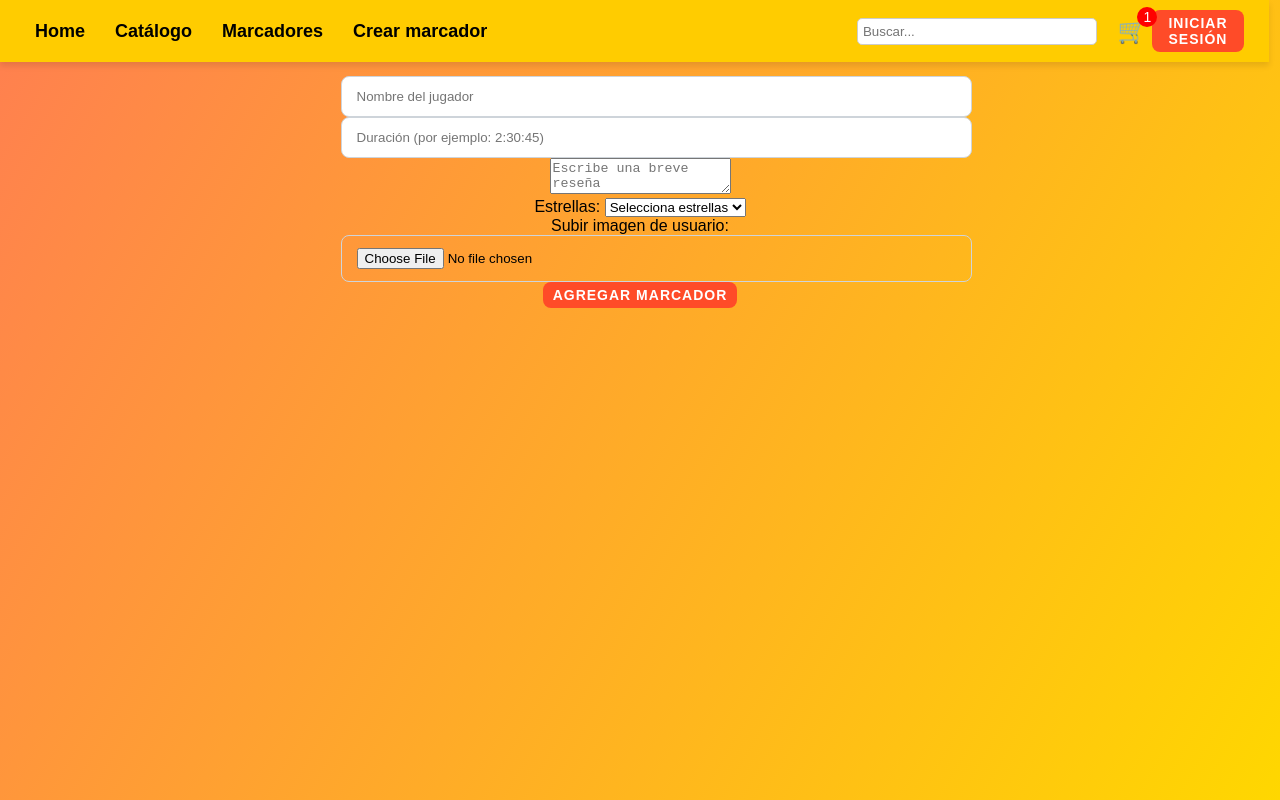
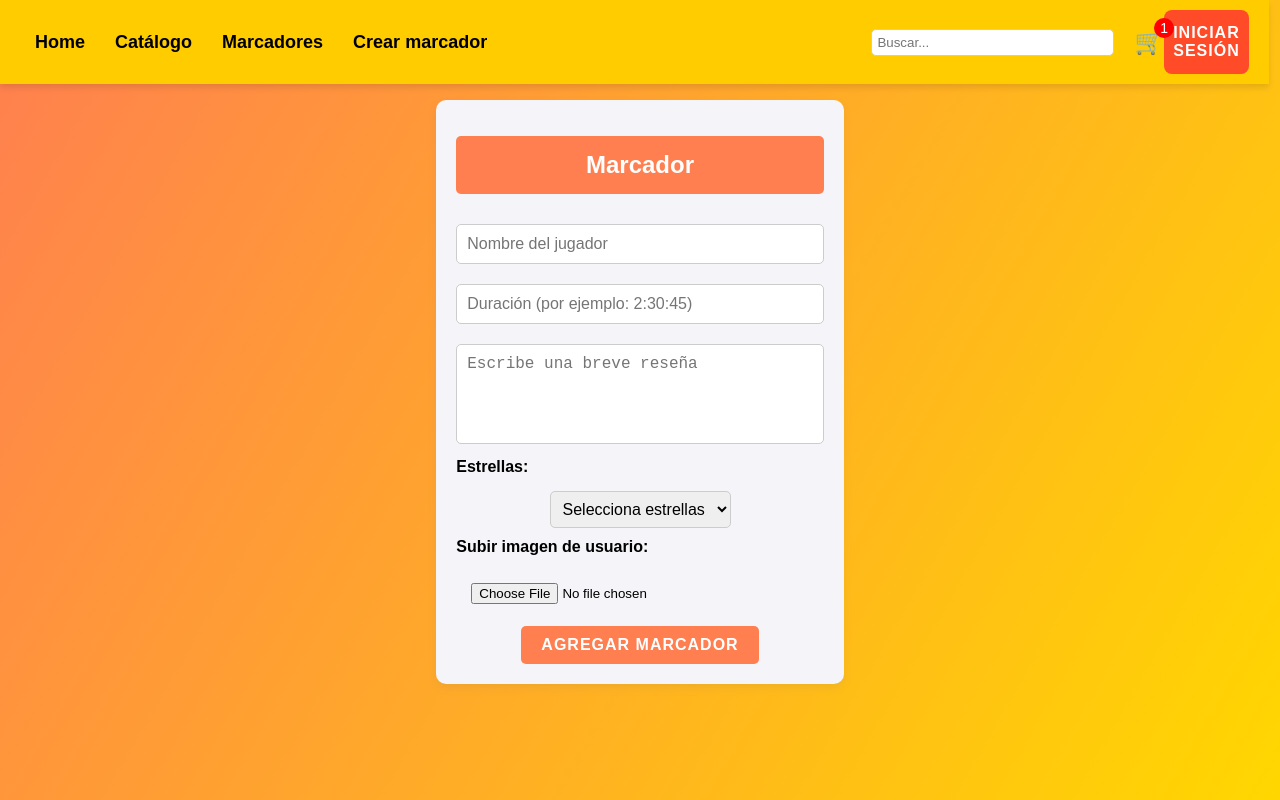
Before and after one commit to NathalieVHerreraP/Rayman-LCDLV-Web, a React (Create React App) app in the folder RaymanLCDLV-Web/: page /Scoreboard in a window 1280 px wide. Built offline with nearby package versions, Linux system fonts and the light colour scheme.

Commit message:
Modificacion de estilos

```diff
--- a/RaymanLCDLV-Web/src/Marcadores.css
+++ b/RaymanLCDLV-Web/src/Marcadores.css
@@ -86,17 +86,17 @@ body, html {
     margin: 5px 0;
   }
 
-  .section-title {
+.collectibles-section, .store-items-section {
+    margin-bottom: 40px;
+  }
+
+.section-title {
     font-size: 36px;
-    background-color: #d9d9d9; /* Color de fondo */
+    background-color: #d9d9d9;
     padding: 10px;
-    border-radius: 5px; /* Bordes redondeados */
+    border-radius: 5px;
     margin-bottom: 20px;
-    box-shadow: 0 4px 8px rgba(0, 0, 0, 0.1); /* Sombra para dar un efecto más llamativo */
-    text-align: center;
-    font-weight: bold;
 }
-
 
   /* Estilo Responsivo para Pantallas más Pequeñas */
   @media (max-width: 768px) {
--- a/RaymanLCDLV-Web/src/scoreboard.css
+++ b/RaymanLCDLV-Web/src/scoreboard.css
@@ -1,37 +1,100 @@
+/* General container styling */
 .scoreboard {
-    text-align: center;
-    font-family: Arial, sans-serif;
+  width: 50%;
+  margin: 100px auto; /* 100px de margen superior */
+  padding: 20px;
+  background-color: #f4f4f9;
+  border-radius: 10px;
+  box-shadow: 0 4px 8px rgba(105, 105, 105, 0.1);
+  font-family: 'Arial', sans-serif;
+  text-align: center;
+}
+
+/* Title styling */
+.scoreboard h1 {
+  background-color: #FF7F50;
+  color: white;
+  padding: 15px;
+  border-radius: 5px;
+  margin-bottom: 20px;
+  font-size: 24px;
+  font-weight: bold;
+}
+
+/* Input fields styling */
+.scoreboard input[type="text"],
+.scoreboard textarea,
+.scoreboard select {
+  width: 100%;
+  padding: 10px;
+  margin: 10px 0;
+  border: 1px solid #ccc;
+  border-radius: 5px;
+  box-sizing: border-box;
+  font-size: 16px;
+  outline: none;
+}
+
+.scoreboard textarea {
+  resize: none;
+  height: 100px;
+}
+
+/* Button styling */
+.scoreboard button {
+  background-color: #FF7F50;
+  color: white;
+  border: none;
+  padding: 10px 20px;
+  font-size: 16px;
+  border-radius: 5px;
+  cursor: pointer;
+  margin-top: 10px;
+  transition: background-color 0.3s ease;
+}
+
+.scoreboard button:hover {
+  background-color: #FFD700;
+}
+
+.scoreboard button:focus {
+  outline: none;
+}
+
+/* Image upload field styling */
+.scoreboard input[type="file"] {
+  margin-top: 10px;
+  border: none;
+}
+
+/* Label styling */
+.scoreboard label {
+  display: block;
+  text-align: left;
+  font-weight: bold;
+  margin-bottom: 5px;
+}
+
+/* Select (for stars) styling */
+.scoreboard select {
+  width: auto;
+  display: inline-block;
+  padding: 8px;
+  font-size: 16px;
+}
+
+/* Media queries for responsiveness */
+@media (max-width: 768px) {
+  .scoreboard {
+    width: 90%;
   }
 
-  table {
-    width: 80%;
-    margin: 20px auto;
-    border-collapse: collapse;
+  .scoreboard h1 {
+    font-size: 20px;
   }
 
-  th, td {
-    border: 1px solid #ddd;
-    padding: 8px;
+  .scoreboard input[type="text"],
+  .scoreboard textarea {
+    font-size: 14px;
   }
-
-  th {
-    background-color: #f2f2f2;
-  }
-
-  button {
-    margin: 0 5px;
-    padding: 5px 10px;
-    font-size: 14px;
-    cursor: pointer;
-  }
-
-  button:focus {
-    outline: none;
-  }
-
-  h2 {
-    background-color: #d9d9d9;
-    padding: 10px;
-    border-radius: 5px;
-    margin-bottom: 20px;
-  }
+}
```
